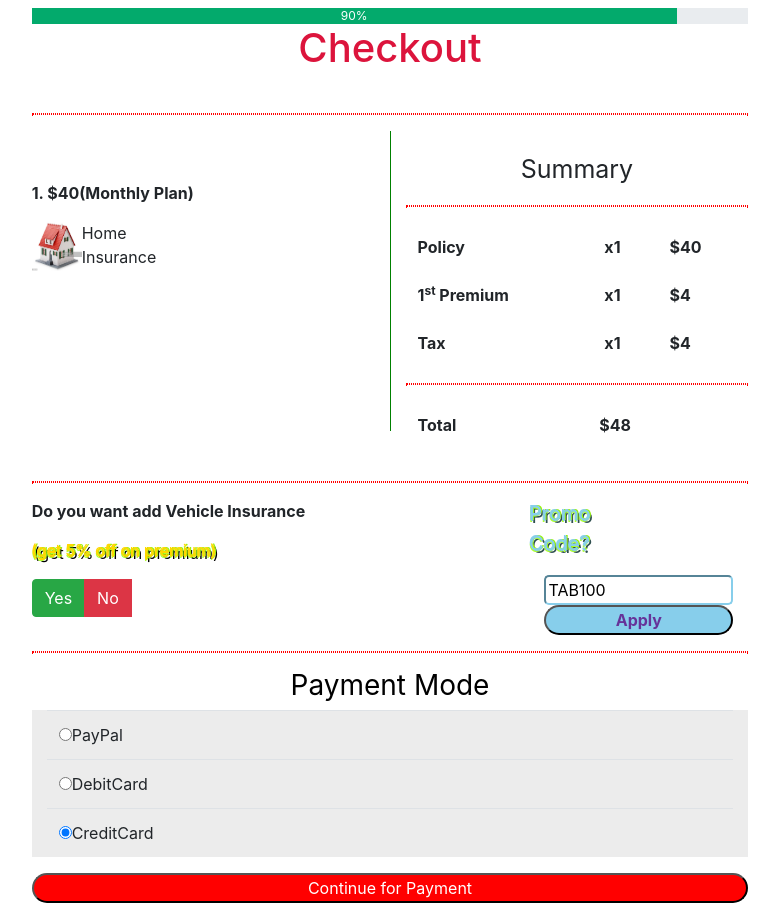
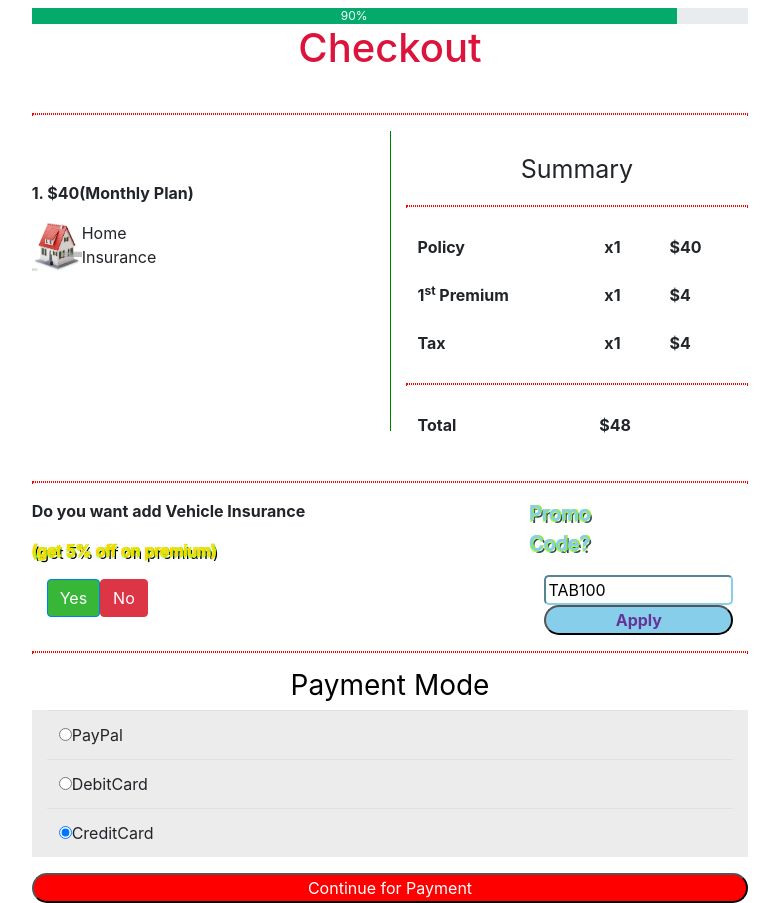
Before and after one commit to rishitarathore/Home-Insurance-Policy-App, an Angular app: page /check-out in a window 1280 px wide. Shown: the whole page, without its empty margins (250-1029 px from the left). Built offline with nearby package versions, Linux system fonts and the light colour scheme.

Commit message:
checkout-commit

```diff
--- a/src/app/check-out/check-out.component.css
+++ b/src/app/check-out/check-out.component.css
@@ -56,11 +56,3 @@ hr
     background-color: red;
     color:white;
 }
-#data {
-    display: none;
-    background: green;
-    height: 100px;
-    width: 200px;
-    margin: 0 auto;
-    color: white;
-}
--- a/src/app/check-out/check-out.component.html
+++ b/src/app/check-out/check-out.component.html
@@ -46,17 +46,14 @@
 
             <p style="font-weight: bold;">Do you want add Vehicle Insurance</p>
             <p id="p1" >(get 5% off on premium)</p>
-              <div class="btn-group" role="group" >
-                <button  type="button" id="yes"  class="btn btn-success" onclick="fun()">Yes</button>
-                <script>
-                  function fun(){
-                  document.getElementById('no').setAttribute('disabled',true);
-                  show('data');
-                  }
-                </script>
-                 <button type="button" id="no" class="btn btn-danger" onclick="document.getElementById('yes').setAttribute('disabled',true);">No</button>
-                  <div id="data">You got 5% premium.</div>
-                </div>
+              <div class="container">
+                <button style="background-color:rgb(55, 182, 55);"  type="button" (click) = "yes()" class="btn btn-primary">Yes</button>
+                <button type="button" (click) = "no()" class="btn btn-danger">No</button>
+                <p *ngIf="textShow1">You will have 5% off on vehicle Insurance.If you want to proceed for taking vehicle insurance.<a href="#">Click here!</a></p>
+                <p *ngIf="textShow2">You can proceed with your Home Insurance...</p>
+
+              </div>
+
 
         </div>
         <div class="col-4">
--- a/src/app/check-out/check-out.component.ts
+++ b/src/app/check-out/check-out.component.ts
@@ -6,10 +6,19 @@ import { Component, OnInit } from '@angular/core';
   styleUrls: ['./check-out.component.css']
 })
 export class CheckOutComponent implements OnInit {
+  public textShow1 =false;
+  public textShow2 =false;
 
   constructor() { }
 
   ngOnInit(): void {
   }
-
+  yes(){
+    this.textShow2 = false;
+   this.textShow1 = true;
+  }
+  no(){
+    this.textShow1 = false;
+   this.textShow2 = true;
+  }
 }
```
